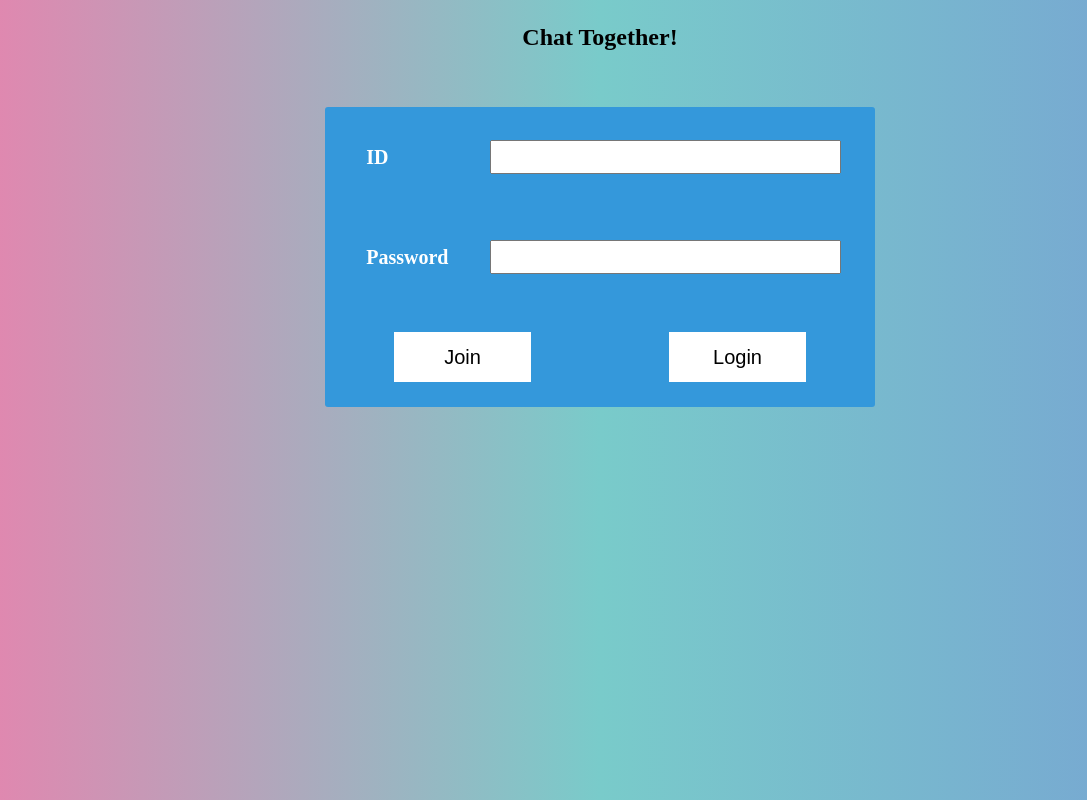
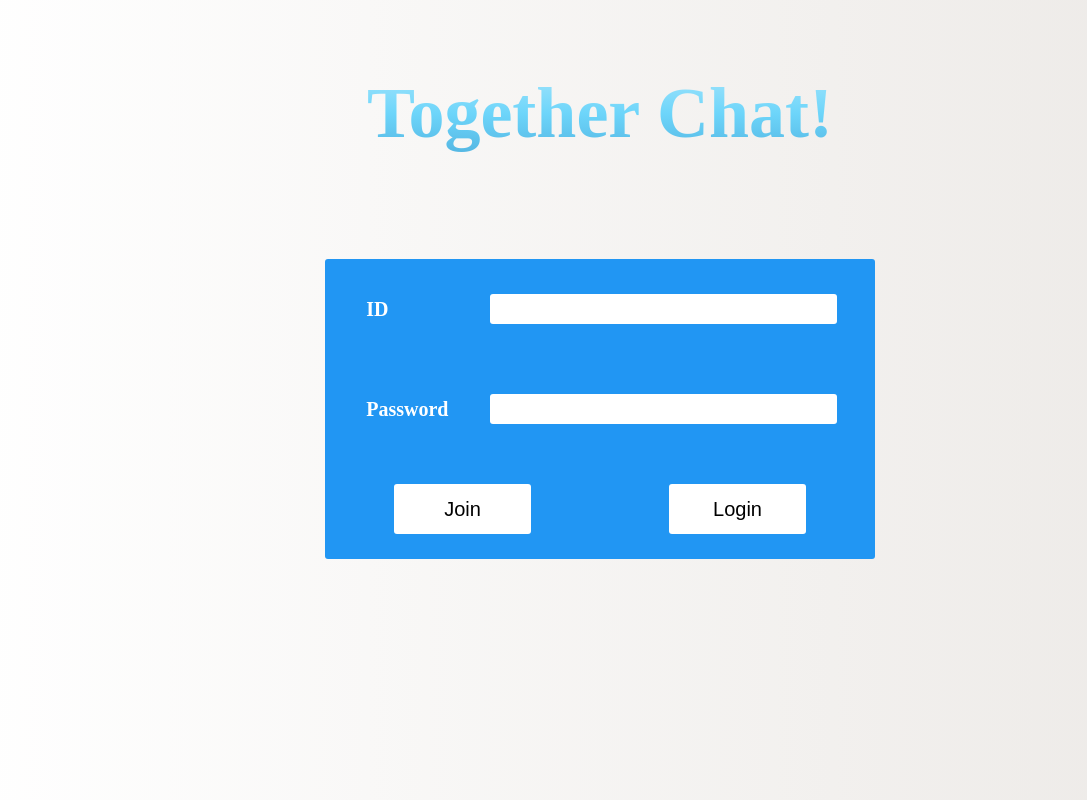
Before and after one commit to fed-gren/Web-Chatting, a website: page public/index.html in a window 1280 px wide. Shown: the whole page, without its empty margins (40-1127 px from the left). Drawn offline with Linux system fonts and the light colour scheme.

Commit message:
add: public files
- chatting 화면 html, css 작성
- login 화면 css 수정 (title 크기 및 색상, input,button border)

```diff
--- a/styles/index.css
+++ b/public/index.css
@@ -10,28 +10,43 @@ body {
 }
 
 body {
-  background: #77a1d3; /* fallback for old browsers */
+  background: #ece9e6; /* fallback for old browsers */
   background: -webkit-linear-gradient(
     to right,
-    #e684ae,
-    #79cbca,
-    #77a1d3
+    #ffffff,
+    #ece9e6
   ); /* Chrome 10-25, Safari 5.1-6 */
   background: linear-gradient(
     to right,
-    #e684ae,
-    #79cbca,
-    #77a1d3
+    #ffffff,
+    #ece9e6
   ); /* W3C, IE 10+/ Edge, Firefox 16+, Chrome 26+, Opera 12+, Safari 7+ */
 }
 
 #index_title h1 {
   text-align: center;
   padding: 1em 0;
+  font-size: 72px;
+  background: #2980b9; /* fallback for old browsers */
+  background: -webkit-linear-gradient(
+    to bottom,
+    #ffffff,
+    #6dd5fa,
+    #2980b9
+  ); /* Chrome 10-25, Safari 5.1-6 */
+  background: linear-gradient(
+    to bottom,
+    #ffffff,
+    #6dd5fa,
+    #2980b9
+  ); /* W3C, IE 10+/ Edge, Firefox 16+, Chrome 26+, Opera 12+, Safari 7+ */
+
+  -webkit-background-clip: text;
+  -webkit-text-fill-color: transparent;
 }
 
 #login {
-  background-color: #3498db;
+  background-color: #2196f3;
   width: 550px;
   height: 300px;
   margin: 2em auto 0;
@@ -62,6 +77,8 @@ body {
   height: 30%;
   margin: auto 0;
   font-size: 20px;
+  border: 0px;
+  border-radius: 3px;
 }
 
 #login > #login_buttons {
@@ -70,8 +87,9 @@ body {
 }
 
 #login_buttons > button,
-#login_buttons > input[type=submit] {
+#login_buttons > input[type="submit"] {
   border: none;
+  border-radius: 3px;
   width: 50%;
   height: 50%;
   margin: auto;
@@ -83,6 +101,6 @@ body {
   background-color: gray;
 }
 
-#login_buttons > input[type=submit]:active {
+#login_buttons > input[type="submit"]:active {
   background-color: gray;
 }
--- a/index.html
+++ b/public/index.html
@@ -1,12 +1,12 @@
 <!DOCTYPE html>
 <html>
   <head>
-    <title>Chat Together!</title>
-    <link rel="stylesheet" href="./styles/index.css">
+    <title>Together Chat</title>
+    <link rel="stylesheet" href="./index.css">
   </head>
   <body>
     <section id="index_title">
-      <h1>Chat Together!</h1>
+      <h1>Together Chat!</h1>
     </section>
     <section id="login">
       <section id="login_input_forms">
--- /dev/null
+++ b/public/styles.css
@@ -0,0 +1,39 @@
+* {
+  margin: 0;
+  padding: 0;
+  box-sizing: border-box;
+}
+
+#together-chat {
+  max-width: 750px;
+  margin: 20px auto;
+  border: 1px solid rgb(226, 219, 208);
+  box-shadow: 1px 3px 5px rbga(0, 0, 0, 0.5);
+  border-radius: 2px;
+}
+
+#chat-window {
+  height: 500px;
+  overflow: auto;
+  background: #f9f9f9;
+}
+
+input {
+  padding: 10px 20px;
+  border: 0;
+  display: block;
+  width: 100%;
+  background: #fff;
+  border-bottom: 1px solid #eee;
+  font-size: 16px;
+}
+
+button {
+  background: #2196F3;
+  color: #fff;
+  font-size: 18px;
+  border: 0;
+  padding: 12px 0;
+  width: 100%;
+  border-radius: 0 0 2px 2px;
+}
```
Also changed, not shown: public/chat.html (added, +20 -0 lines), tutorial/public/index.html (+1 -1 lines).
